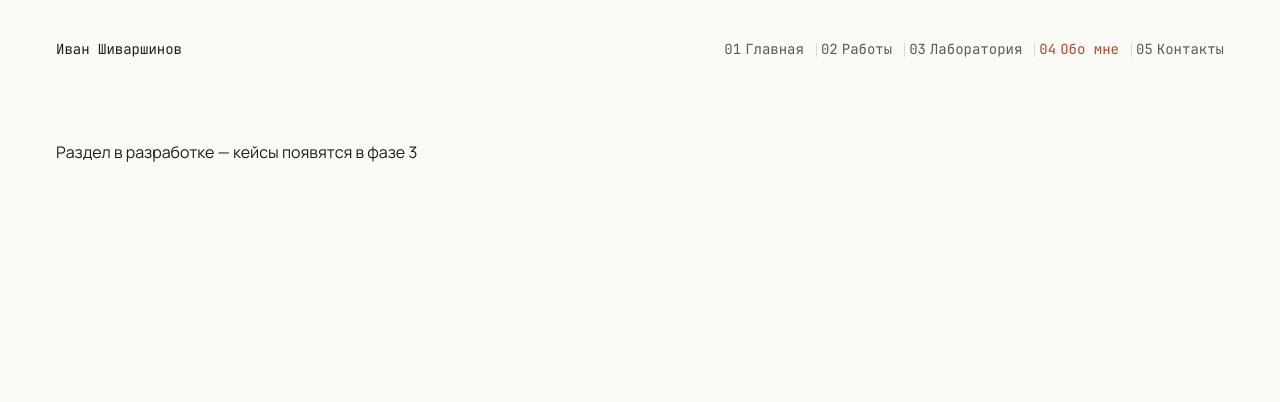
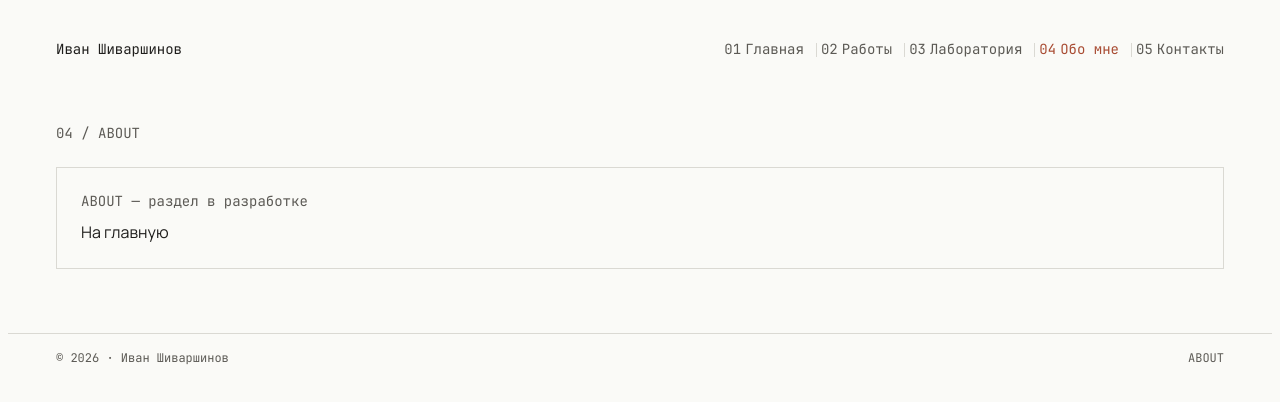
Before and after one commit to Ivan-Shivarshinov/portfolio-ivan-shivarshinov, an Astro site: page /about in a window 1280 px wide. Built offline with nearby package versions, Linux system fonts and the light colour scheme; Astro itself is replaced by a stand-in of ours.

Commit message:
feat(02-03): link component and empty-state shell on work/lab/about/contact (D-04, D-05)
- Link: default/muted variants, hover accent + underline offset 2px, motion tokens
- 4 pages: page labels 02/WORK-05/CONTACT, empty-state frame 1px line + mono caption + Link home
- preview 200 on all 5 routes; no script tags in dist

```diff
--- /dev/null
+++ b/src/components/Link.astro
@@ -0,0 +1,33 @@
+---
+// Link.astro — текстовая ссылка оболочки (R3, R4): нейтральный покой —
+// accent и подчёркивание появляются только во взаимодействии (hover/focus).
+// Внешние ссылки: caller передаёт target="_blank" rel="noopener" — в компоненте
+// не зашито (решает использование).
+interface Props {
+  variant?: 'default' | 'muted';
+  href: string;
+}
+
+const { variant = 'default', href } = Astro.props;
+---
+
+<a class="link link--{variant}" href={href}>
+  <slot />
+</a>
+
+<style>
+  .link {
+    color: var(--color-ink);
+    text-decoration: none;
+    transition: color var(--motion-fast) var(--ease-standard);
+  }
+  .link--muted {
+    color: var(--color-ink-muted);
+  }
+  .link:hover,
+  .link:focus-visible {
+    color: var(--color-accent);
+    text-decoration: underline;
+    text-underline-offset: 2px; /* 2px — вне шкалы, разрешено */
+  }
+</style>
--- a/src/pages/about.astro
+++ b/src/pages/about.astro
@@ -1,11 +1,35 @@
 ---
-// about.astro — маршрут /about; статичная страница-заглушка без клиентского JS (UI-SPEC Interaction NONE).
-// Title/description — уникальная пара R4; placeholder-текст — дословно из UI-SPEC Copywriting Contract.
+// about.astro — маршрут /about; оболочка фазы 2: моно-метка «04 / ABOUT» (D-05)
+// + empty-state D-04 (честный статус «раздел в разработке»). Реальный контент
+// (о себе) — фаза 3. Title/description — уникальная пара R4.
 import BaseLayout from '../layouts/BaseLayout.astro';
+import Link from '../components/Link.astro';
 ---
 <BaseLayout
   title="Обо мне — Иван Шиваршинов"
   description="Веб-разработчик с продуктовым подходом."
+  pageLabel="04 / ABOUT"
 >
-  <p>Раздел в разработке — кейсы появятся в фазе 3</p>
+  <div class="empty-state">
+    <p class="empty-state__caption">ABOUT — раздел в разработке</p>
+    <Link href="/">На главную</Link>
+  </div>
 </BaseLayout>
+
+<style>
+  .empty-state {
+    display: flex;
+    flex-direction: column;
+    align-items: flex-start;
+    gap: var(--space-sm);
+    border: 1px solid var(--color-line); /* 1px — вне шкалы, разрешено */
+    padding: var(--space-lg);
+  }
+  .empty-state__caption {
+    font-family: var(--font-mono);
+    font-size: var(--text-label);
+    line-height: 1.4;
+    color: var(--color-ink-muted);
+    margin: 0;
+  }
+</style>
--- a/src/pages/contact.astro
+++ b/src/pages/contact.astro
@@ -1,11 +1,35 @@
 ---
-// contact.astro — маршрут /contact; статичная страница-заглушка без клиентского JS (UI-SPEC Interaction NONE).
-// Title/description — уникальная пара R4; placeholder-текст — дословно из UI-SPEC Copywriting Contract.
+// contact.astro — маршрут /contact; оболочка фазы 2: моно-метка «05 / CONTACT» (D-05)
+// + empty-state D-04 (честный статус «раздел в разработке»). Реальный контент
+// (контакты) — фаза 3. Title/description — уникальная пара R4.
 import BaseLayout from '../layouts/BaseLayout.astro';
+import Link from '../components/Link.astro';
 ---
 <BaseLayout
   title="Контакты — Иван Шиваршинов"
   description="Связаться со мной для проекта или консультации."
+  pageLabel="05 / CONTACT"
 >
-  <p>Раздел в разработке — кейсы появятся в фазе 3</p>
+  <div class="empty-state">
+    <p class="empty-state__caption">CONTACT — раздел в разработке</p>
+    <Link href="/">На главную</Link>
+  </div>
 </BaseLayout>
+
+<style>
+  .empty-state {
+    display: flex;
+    flex-direction: column;
+    align-items: flex-start;
+    gap: var(--space-sm);
+    border: 1px solid var(--color-line); /* 1px — вне шкалы, разрешено */
+    padding: var(--space-lg);
+  }
+  .empty-state__caption {
+    font-family: var(--font-mono);
+    font-size: var(--text-label);
+    line-height: 1.4;
+    color: var(--color-ink-muted);
+    margin: 0;
+  }
+</style>
--- a/src/pages/lab.astro
+++ b/src/pages/lab.astro
@@ -1,11 +1,35 @@
 ---
-// lab.astro — маршрут /lab; статичная страница-заглушка без клиентского JS (UI-SPEC Interaction NONE).
-// Title/description — уникальная пара R4; placeholder-текст — дословно из UI-SPEC Copywriting Contract.
+// lab.astro — маршрут /lab; оболочка фазы 2: моно-метка «03 / LAB» (D-05)
+// + empty-state D-04 (честный статус «раздел в разработке»). Реальный контент
+// (эксперименты) — фаза 3. Title/description — уникальная пара R4.
 import BaseLayout from '../layouts/BaseLayout.astro';
+import Link from '../components/Link.astro';
 ---
 <BaseLayout
   title="Лаборатория — Иван Шиваршинов"
   description="Эксперименты, веб-инструменты и мост к продуктам."
+  pageLabel="03 / LAB"
 >
-  <p>Раздел в разработке — кейсы появятся в фазе 3</p>
+  <div class="empty-state">
+    <p class="empty-state__caption">LAB — раздел в разработке</p>
+    <Link href="/">На главную</Link>
+  </div>
 </BaseLayout>
+
+<style>
+  .empty-state {
+    display: flex;
+    flex-direction: column;
+    align-items: flex-start;
+    gap: var(--space-sm);
+    border: 1px solid var(--color-line); /* 1px — вне шкалы, разрешено */
+    padding: var(--space-lg);
+  }
+  .empty-state__caption {
+    font-family: var(--font-mono);
+    font-size: var(--text-label);
+    line-height: 1.4;
+    color: var(--color-ink-muted);
+    margin: 0;
+  }
+</style>
--- a/src/pages/work.astro
+++ b/src/pages/work.astro
@@ -1,11 +1,35 @@
 ---
-// work.astro — маршрут /work; статичная страница-заглушка без клиентского JS (UI-SPEC Interaction NONE).
-// Title/description — уникальная пара R4; placeholder-текст — дословно из UI-SPEC Copywriting Contract.
+// work.astro — маршрут /work; оболочка фазы 2: моно-метка «02 / WORK» (D-05)
+// + empty-state D-04 (честный статус «раздел в разработке»). Реальный контент
+// (кейсы) — фаза 3. Title/description — уникальная пара R4.
 import BaseLayout from '../layouts/BaseLayout.astro';
+import Link from '../components/Link.astro';
 ---
 <BaseLayout
   title="Работы — Иван Шиваршинов"
   description="Кейсы веб-разработки: от простых сайтов до контентных систем и веб-инструментов."
+  pageLabel="02 / WORK"
 >
-  <p>Раздел в разработке — кейсы появятся в фазе 3</p>
+  <div class="empty-state">
+    <p class="empty-state__caption">WORK — раздел в разработке</p>
+    <Link href="/">На главную</Link>
+  </div>
 </BaseLayout>
+
+<style>
+  .empty-state {
+    display: flex;
+    flex-direction: column;
+    align-items: flex-start;
+    gap: var(--space-sm);
+    border: 1px solid var(--color-line); /* 1px — вне шкалы, разрешено */
+    padding: var(--space-lg);
+  }
+  .empty-state__caption {
+    font-family: var(--font-mono);
+    font-size: var(--text-label);
+    line-height: 1.4;
+    color: var(--color-ink-muted);
+    margin: 0;
+  }
+</style>
```
